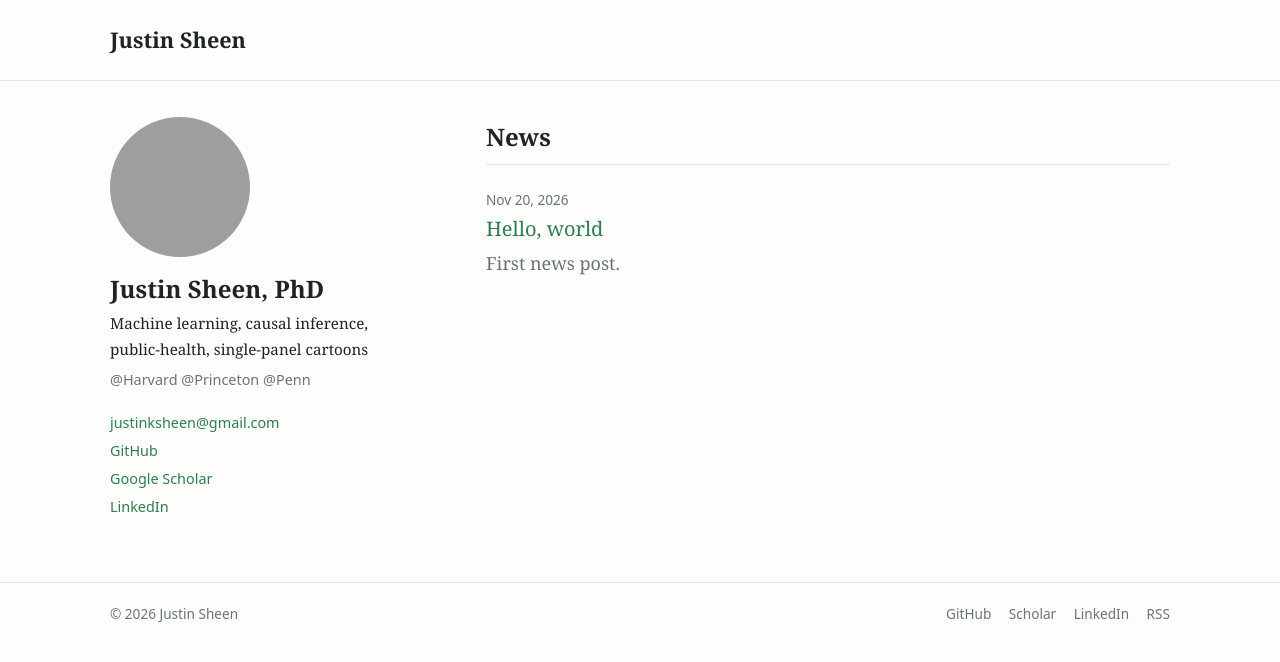
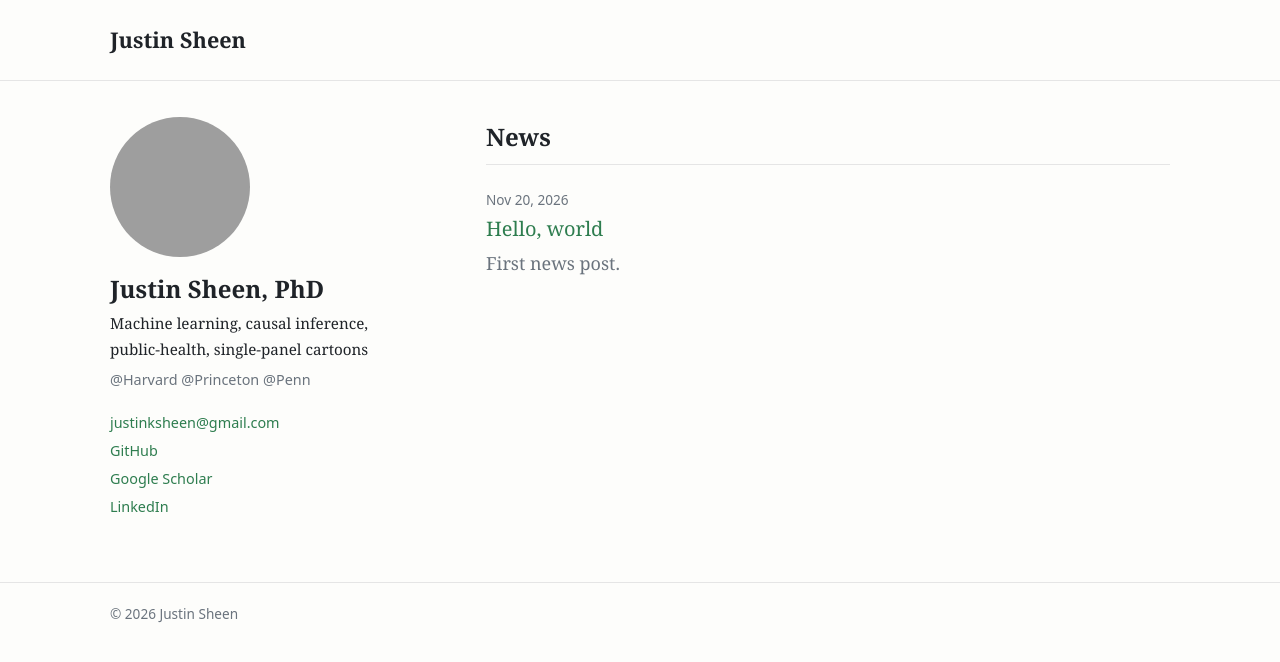
Before and after one commit to jsheen/jsheen.github.io, a Jekyll site: the page built from index.html, in a window 1280 px wide. Shown: the top 662 px of the page. Built offline with Jekyll 4.4.1, drawn with Linux system fonts in a browser that asks for light colours; grey boxes are pictures that could not be loaded.

Commit message:
Remove links from footer
Co-Authored-By: Claude Opus 5.5 <noreply@anthropic.com>

```diff
--- a/_layouts/default.html
+++ b/_layouts/default.html
@@ -25,12 +25,6 @@
   <footer class="site-footer">
     <div class="wrap">
       <span>&copy; {{ 'now' | date: '%Y' }} {{ site.author }}</span>
-      <span class="links">
-        <a href="https://github.com/{{ site.github_username }}">GitHub</a>
-        <a href="{{ site.scholar_url }}">Scholar</a>
-        <a href="{{ site.linkedin_url }}">LinkedIn</a>
-        <a href="{{ '/feed.xml' | relative_url }}">RSS</a>
-      </span>
     </div>
   </footer>
 </body>
--- a/assets/css/style.css
+++ b/assets/css/style.css
@@ -64,5 +64,4 @@ body.wide .wrap { max-width: 1100px; }
 
 .site-footer { border-top: 1px solid var(--rule); margin-top: 60px; padding: 20px 0; color: var(--muted); font-family: system-ui, sans-serif; font-size: 0.85rem; }
 .site-footer .wrap { display: flex; justify-content: space-between; flex-wrap: wrap; gap: 10px; }
-.site-footer .links a { margin-left: 14px; color: var(--muted); }
 .nowrap { white-space: nowrap; }
```
